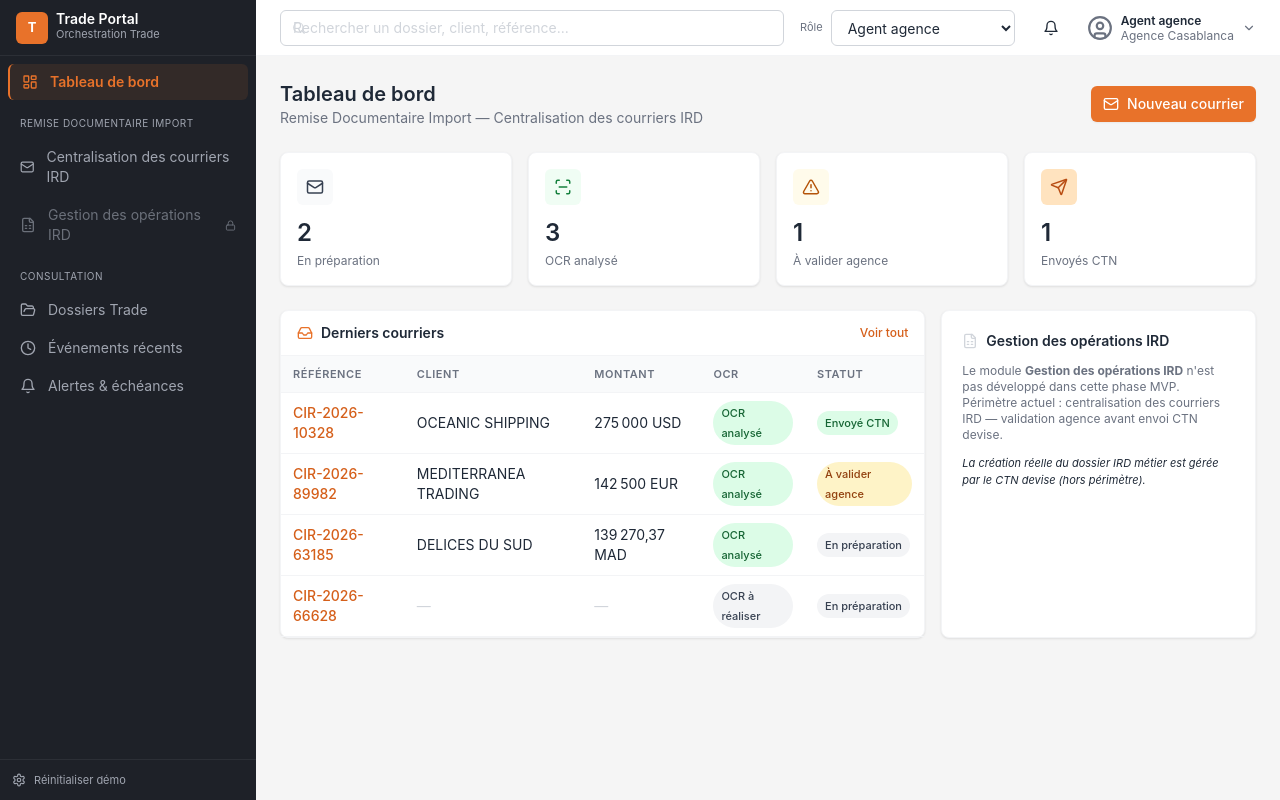
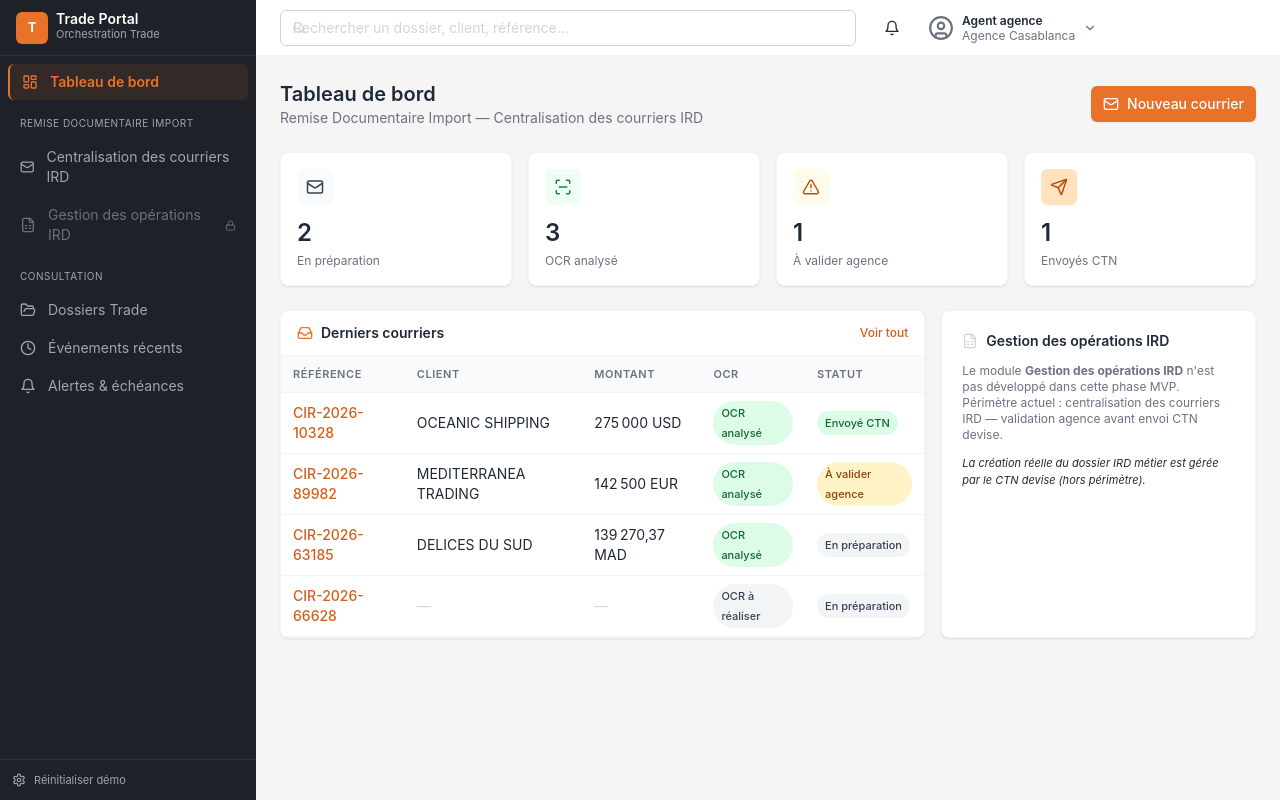
Before and after one commit to ISSAMAWB/TRADE_FRONT_AGENCE, a Next.js app: page / in a window 1280 px wide. Built offline with nearby package versions, Linux system fonts and the light colour scheme.

Commit message:
fix(ui): remove role selector from topbar and ignore .next build folder

```diff
--- a/src/components/Shell.tsx
+++ b/src/components/Shell.tsx
@@ -126,17 +126,6 @@ export default function Shell({ children }: { children: React.ReactNode }) {
             </div>
           </div>
 
-          <div className="flex items-center gap-2">
-            <span className="text-[11px] text-ink-500">Rôle</span>
-            <select
-              value={acteur}
-              onChange={(e) => setActeur(e.target.value as EquipeActeur)}
-              className="input h-9 w-44 text-sm"
-            >
-              {ACTEURS.map(a => <option key={a.value} value={a.value}>{a.label}</option>)}
-            </select>
-          </div>
-
           <button className="btn-ghost h-9">
             <Bell size={16} />
           </button>
```
Also changed, not shown: 1 other file (tests, documents, lock files or other folders).
